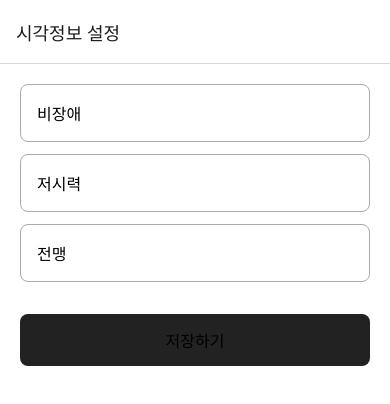
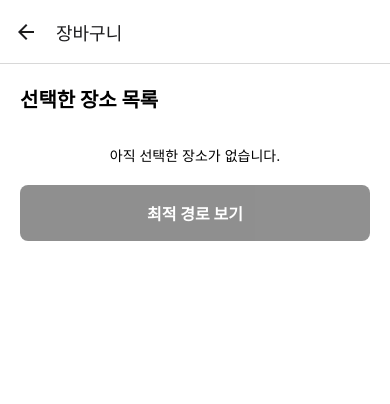
Before and after one commit to Forzzle/Ambby_FE, a React Native app: screen /RoutePlan in a window 390 px wide. Shown: the top 404 px of the page. Built offline with nearby package versions, Linux system fonts and the light colour scheme; what react-native-sound would draw is missing.

Commit message:
장바구니 여행 게획 기능 추가
#9

여행지들을 카드리스트화
버튼을 누르면 서버로 데이터 전달
전달 받은 최적 경로 모달창

```diff
--- a/App.jsx
+++ b/App.jsx
@@ -3,14 +3,17 @@ import {NavigationContainer} from '@react-navigation/native';
 import {VisionProvider} from './src/contexts/visionContext';
 import Router from './src/Router';
 import {ThemeProvider} from './src/contexts/themeContext';
+import {CartProvider} from './src/contexts/CartContext';
 
 const App = () => {
   return (
     <ThemeProvider>
       <VisionProvider>
-        <NavigationContainer>
-          <Router />
-        </NavigationContainer>
+        <CartProvider>
+          <NavigationContainer>
+            <Router />
+          </NavigationContainer>
+        </CartProvider>
       </VisionProvider>
     </ThemeProvider>
   );
--- a/src/Router.jsx
+++ b/src/Router.jsx
@@ -8,6 +8,7 @@ import SoundPage from './pages/SoundPage';
 import VisionSettingScreen from './pages/VisionSettingPage';
 import BookMarkPage from './pages/BookMarkPage';
 import SettingPage from './pages/SettingPage';
+import RoutePlanPage from './pages/RoutePlanPage';
 
 const Stack = createStackNavigator();
 
@@ -54,6 +55,11 @@ const Router = () => {
         component={VisionSettingScreen}
         options={{title: '시각정보 설정'}}
       />
+      <Stack.Screen
+        name="RoutePlan"
+        component={RoutePlanPage}
+        options={{title: '장바구니'}}
+      />
     </Stack.Navigator>
   );
 };
--- /dev/null
+++ b/src/apis/routePlan.js
@@ -0,0 +1,6 @@
+import axios from './axiosInstance';
+
+export const fetchOptimizedRoute = async placeIds => {
+  const response = await axios.post('/route/optimize', {placeIds});
+  return response.data;
+};
--- /dev/null
+++ b/src/components/RoutePlan/RouteRequestButton.jsx
@@ -0,0 +1,36 @@
+import React from 'react';
+import {TouchableOpacity, Text, StyleSheet} from 'react-native';
+import {useTheme} from '../../contexts/themeContext';
+
+const RouteRequestButton = ({onPress, disabled}) => {
+  const {theme} = useTheme();
+
+  return (
+    <TouchableOpacity
+      style={[
+        styles.button,
+        {backgroundColor: theme.colors.primary, opacity: disabled ? 0.5 : 1},
+      ]}
+      onPress={onPress}
+      disabled={disabled}>
+      <Text style={[styles.text, {color: theme.colors.accent}]}>
+        최적 경로 보기
+      </Text>
+    </TouchableOpacity>
+  );
+};
+
+export default RouteRequestButton;
+
+const styles = StyleSheet.create({
+  button: {
+    padding: 16,
+    borderRadius: 8,
+    alignItems: 'center',
+    marginTop: 20,
+  },
+  text: {
+    fontSize: 16,
+    fontWeight: 'bold',
+  },
+});
--- /dev/null
+++ b/src/components/RouteResultModal.jsx
@@ -0,0 +1,64 @@
+import React from 'react';
+import {Modal, View, Text, StyleSheet, TouchableOpacity} from 'react-native';
+import {useTheme} from '../contexts/themeContext';
+
+const RouteResultModal = ({visible, onClose, routeData}) => {
+  const {theme} = useTheme();
+
+  if (!routeData) return null;
+
+  return (
+    <Modal visible={visible} animationType="slide" transparent>
+      <View style={styles.overlay}>
+        <View
+          style={[
+            styles.container,
+            {backgroundColor: theme.colors.background},
+          ]}>
+          <Text style={[styles.title, {color: theme.colors.text}]}>
+            🚗 최적 경로 결과
+          </Text>
+          {routeData.map((place, index) => (
+            <Text key={place.id} style={{color: theme.colors.text}}>
+              {index + 1}. {place.name}
+            </Text>
+          ))}
+
+          <TouchableOpacity
+            onPress={onClose}
+            style={[styles.closeBtn, {backgroundColor: theme.colors.primary}]}>
+            <Text style={{color: theme.colors.accent}}>닫기</Text>
+          </TouchableOpacity>
+        </View>
+      </View>
+    </Modal>
+  );
+};
+
+export default RouteResultModal;
+
+const styles = StyleSheet.create({
+  overlay: {
+    flex: 1,
+    backgroundColor: 'rgba(0,0,0,0.4)',
+    justifyContent: 'center',
+    alignItems: 'center',
+    padding: 20,
+  },
+  container: {
+    padding: 20,
+    borderRadius: 10,
+    width: '100%',
+  },
+  title: {
+    fontSize: 18,
+    fontWeight: 'bold',
+    marginBottom: 16,
+  },
+  closeBtn: {
+    marginTop: 20,
+    padding: 12,
+    borderRadius: 8,
+    alignItems: 'center',
+  },
+});
--- /dev/null
+++ b/src/contexts/CartContext.js
@@ -0,0 +1,36 @@
+import React, {createContext, useContext, useState} from 'react';
+
+const CartContext = createContext(); // ❗️null 아니고 기본값 없이 생성
+
+export const CartProvider = ({children}) => {
+  const [places, setPlaces] = useState([]);
+
+  const addPlace = place => {
+    setPlaces(prev => {
+      if (prev.some(p => p.id === place.id)) return prev;
+      return [...prev, place];
+    });
+  };
+
+  const removePlace = id => {
+    setPlaces(prev => prev.filter(p => p.id !== id));
+  };
+
+  const clearCart = () => {
+    setPlaces([]);
+  };
+
+  return (
+    <CartContext.Provider value={{places, addPlace, removePlace, clearCart}}>
+      {children}
+    </CartContext.Provider>
+  );
+};
+
+export const useCart = () => {
+  const context = useContext(CartContext);
+  if (!context) {
+    throw new Error('useCart must be used within a CartProvider');
+  }
+  return context;
+};
--- /dev/null
+++ b/src/pages/RoutePlanPage.jsx
@@ -0,0 +1,96 @@
+// src/pages/RoutePlanPage.jsx
+import React, {useState} from 'react';
+import {View, Text, FlatList, StyleSheet, TouchableOpacity} from 'react-native';
+import {useTheme} from '../contexts/themeContext';
+import {useCart} from '../contexts/CartContext';
+import ListCard from '../components/ListCard';
+import RouteRequestButton from '../components/RoutePlan/RouteRequestButton';
+import RouteResultModal from '../components/RouteResultModal';
+
+const RoutePlanPage = () => {
+  const {theme} = useTheme();
+  const {places, removePlace} = useCart();
+  const [modalVisible, setModalVisible] = useState(false);
+  const [routeResult, setRouteResult] = useState(null);
+
+  const handleDelete = place => {
+    removePlace(place.id);
+  };
+
+  const renderItem = ({item}) => (
+    <View style={styles.cardContainer}>
+      <ListCard item={item} />
+      <TouchableOpacity
+        onPress={() => handleDelete(item)}
+        style={[styles.removeBtn, {backgroundColor: theme.colors.primary}]}>
+        <Text style={{color: theme.colors.accent}}>삭제</Text>
+      </TouchableOpacity>
+    </View>
+  );
+
+  return (
+    <View
+      style={[styles.container, {backgroundColor: theme.colors.background}]}>
+      <Text style={[styles.title, {color: theme.colors.text}]}>
+        선택한 장소 목록
+      </Text>
+
+      {places.length === 0 ? (
+        <Text
+          style={{
+            color: theme.colors.text,
+            textAlign: 'center',
+            marginTop: 20,
+          }}>
+          아직 선택한 장소가 없습니다.
+        </Text>
+      ) : (
+        <FlatList
+          data={places}
+          keyExtractor={item => item.id}
+          renderItem={renderItem}
+          contentContainerStyle={{paddingBottom: 40}}
+        />
+      )}
+
+      <RouteRequestButton
+        onSuccess={data => {
+          setRouteResult(data);
+          setModalVisible(true);
+        }}
+        disabled={places.length === 0}
+      />
+
+      <RouteResultModal
+        visible={modalVisible}
+        onClose={() => setModalVisible(false)}
+        result={routeResult}
+      />
+    </View>
+  );
+};
+
+export default RoutePlanPage;
+
+const styles = StyleSheet.create({
+  container: {
+    flex: 1,
+    padding: 20,
+  },
+  title: {
+    fontSize: 20,
+    fontWeight: 'bold',
+    marginBottom: 12,
+  },
+  cardContainer: {
+    marginBottom: 16,
+    borderWidth: 1,
+    borderColor: '#ddd',
+    borderRadius: 8,
+    overflow: 'hidden',
+  },
+  removeBtn: {
+    padding: 10,
+    alignItems: 'center',
+  },
+});
--- a/src/pages/SearchPage.jsx
+++ b/src/pages/SearchPage.jsx
@@ -83,6 +83,13 @@ const SearchPage = () => {
           색상 테마 설정
         </Text>
       </TouchableOpacity>
+      <TouchableOpacity
+        style={[styles.button, {backgroundColor: theme.colors.primary}]}
+        onPress={() => navigation.navigate('RoutePlan')}>
+        <Text style={[styles.buttonText, {color: theme.colors.accent}]}>
+          장바구니
+        </Text>
+      </TouchableOpacity>
       {loading && (
         <Text style={{marginTop: 10, color: theme.colors.text}}>
           검색중입니다..
```
Also changed, not shown: src/components/CartItemCard.jsx (added, +70 -0 lines), src/components/RoutePlan/RoutePlaceItem.jsx (added, +35 -0 lines), src/components/RoutePlan/RoutePlaceList.jsx (added, +25 -0 lines).
